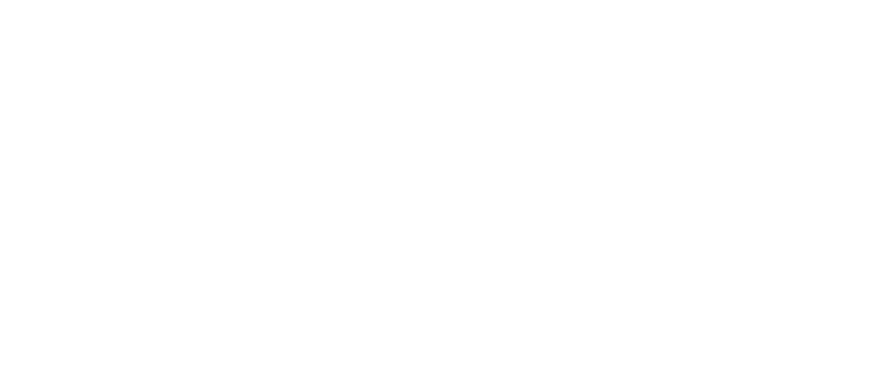
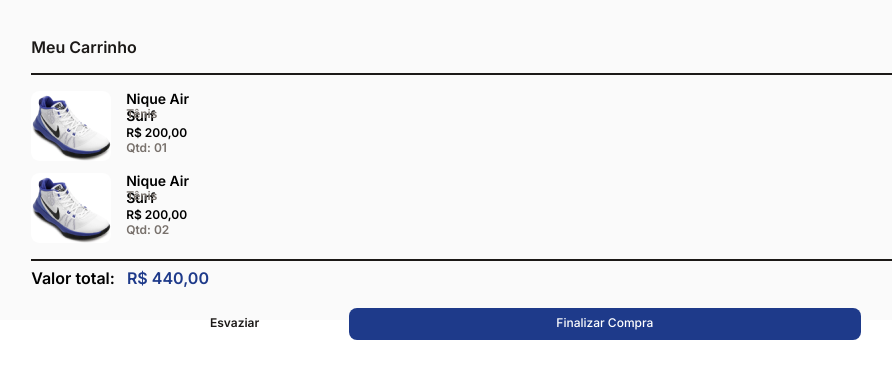
Before and after one commit to silbjava/E_comerce_Final_proj, a React (Vite) app: page /carrinho in a window 1280 px wide. Shown: the top 378 px of the page, without its empty margins (84-976 px from the left). Built offline with nearby package versions, Linux system fonts and the light colour scheme.

Commit message:
login update

```diff
--- a/src/App.jsx
+++ b/src/App.jsx
@@ -26,8 +26,8 @@
               <Route path=":detalhes" element={<Detalhes/>}/>
             </Route>
             <Route path="*" element={<Page404 />} />
-            <Route path="paginas" element={<Paginas/>}/>
-            <Route path="carrinho" element={<MeuCarrinho/>}/>
+            <Route path="/paginas" element={<Paginas/>}/>
+            <Route path="/carrinho" element={<MeuCarrinho/>}/>
           </Routes>
       </BrowserRouter>
 
--- a/src/Components/Header/index.jsx
+++ b/src/Components/Header/index.jsx
@@ -9,7 +9,7 @@
     return (
         <>
 
-            <div className="hidden sm:flex flex-col h-[174px] pb-[7px] bg-blue-900 w-screen">
+            <div className="hidden sm:flex flex-col h-[174px] pb-[7px] bg-blue-900 w-screen relative">
                 <div className="flex">
                     <img id="logo" className="w-[81.8px] h-8 mt-[54px] ml-[7.43vw] lg:mr-[18.83vw] sm:mr-[15%]" src="./../src/assets/Logo E-rede.png" alt="Logo E-rede" />
                     <div className="flex relative items-center mt-[45px] mr-[4.44vw]">
@@ -25,7 +25,9 @@
                             <Link to="/login">Entrar</Link>
                         </button>
                         <button className="w-6 h-6 pt-[7px]">
+                            <Link to={"/carrinho"}>
                             <img id="carrinho" src=".\..\src\assets\Carrinho.svg" alt="icone carrinho de compras" />
+                            </Link>
                         </button>
                     </div>
                 </div>
--- a/src/Components/MeuCarrinho/index.jsx
+++ b/src/Components/MeuCarrinho/index.jsx
@@ -3,12 +3,12 @@
 export default function MeuCarrinho() {
     return (
         <>
-            <div className="flex flex-col rounded-lg bg-zinc-50 pt-[22px] pl-[9vw] pb-[9vw] h-[75vw] sm:hidden ">
+            <div className="flex flex-col rounded-lg bg-zinc-50 pt-[22px] pl-[9vw] pb-[3vw] h-[25vw] ">
                 <h1 className=" font-inter font-semibold text-px16 leading-19.36 text-stone-900 py-4">Meu Carrinho</h1>
                 <hr className="flex w-[78.79vw] border-default border-stone-900 items-center" />
                 <div className="flex flex-col py-4 gap-3">
                     <div className="w-[190px] h-[70px] flex gap-[15px]">
-                        <img className=" w-20 h-[70px] rounded-lg" src="src\assets\Pedido.png" alt="Imagem de pedido" />
+                        <img className=" w-20 h-[70px] rounded-lg" src=".\..\src\assets\Pedido.png" alt="Imagem de pedido" />
                         <div className="flex flex-col justify-start">
                             <p className="w-[95px] h-[17px] text-black font-inter font-semibold text-px14 leading-16.94">Nique Air Surf</p>
                             <p className=" w-[26px] h-3 font-inter font-semibold text-px12 leading-3 text-stone-500">Tênis</p>
@@ -17,7 +17,7 @@
                         </div>
                     </div>
                     <div className="w-[190px] h-[70px] flex gap-[15px]">
-                        <img className=" w-20 h-[70px] rounded-lg" src="src\assets\Pedido.png" alt="Imagem de pedido" />
+                        <img className=" w-20 h-[70px] rounded-lg" src=".\..\src\assets\Pedido.png" alt="Imagem de pedido" />
                         <div className="flex flex-col justify-start">
                             <p className="w-[95px] h-[17px] text-black font-inter font-semibold text-px14 leading-16.94">Nique Air Surf</p>
                             <p className=" w-[26px] h-3 font-inter font-semibold text-px12 leading-3 text-stone-500">Tênis</p>
--- a/src/Pages/Cadastro/index.jsx
+++ b/src/Pages/Cadastro/index.jsx
@@ -51,11 +51,11 @@
                     </div>
                 </div>
                 <div className="flex flex-col w-1/2 h-screen bg-blue-900 items-center justify-center">
-                    <p className="w-[389px] h-[78px] text-white font-inter text-px32 leading-38.7">
+                    <p className=" w-[30vw] flex-wrap text-white font-inter sm: text-lg md:text-2xl lg:text-px32 g:leading-38.7">
                         Sua nova experiência em
                         compras online
                     </p>
-                    <div className="flex w-[27vw] h-[11vw] mt-7">
+                    <div className="flex w-[27vw] h-[11vw] mt-5">
                         <img src="src\assets\Logo_cadastro.png" alt="Logo irede na tela cadastro" />
                     </div>
                 </div>
--- a/src/Pages/Detalhes/index.jsx
+++ b/src/Pages/Detalhes/index.jsx
@@ -3,7 +3,7 @@
 import { useState } from 'react';
 
 export default function Detalhes() {
-    const [value, setValue] = useState(0);
+    const [value, setValue] = useState(1);
 
     const increment = () => {
         setValue(prevValue => prevValue + 1);
@@ -42,7 +42,7 @@
                                 className=" font-inter font-semibold text-px16 sm:text-px24 leading-19.36 sm:leading-29.05 pl-5 pr-2 w-20 h-10 sm:w-24 sm:h-10 border border-black rounded  "
                                 value={value}
                                 onChange={e => setValue(e.target.value)}
-                                min={0}
+                                min={1}
                             />
                             <img className=" absolute top-2 right-[11px] " onClick={increment} src=".\..\src\assets\VectorUp.png" alt="vector down" />
                         </div>
```
